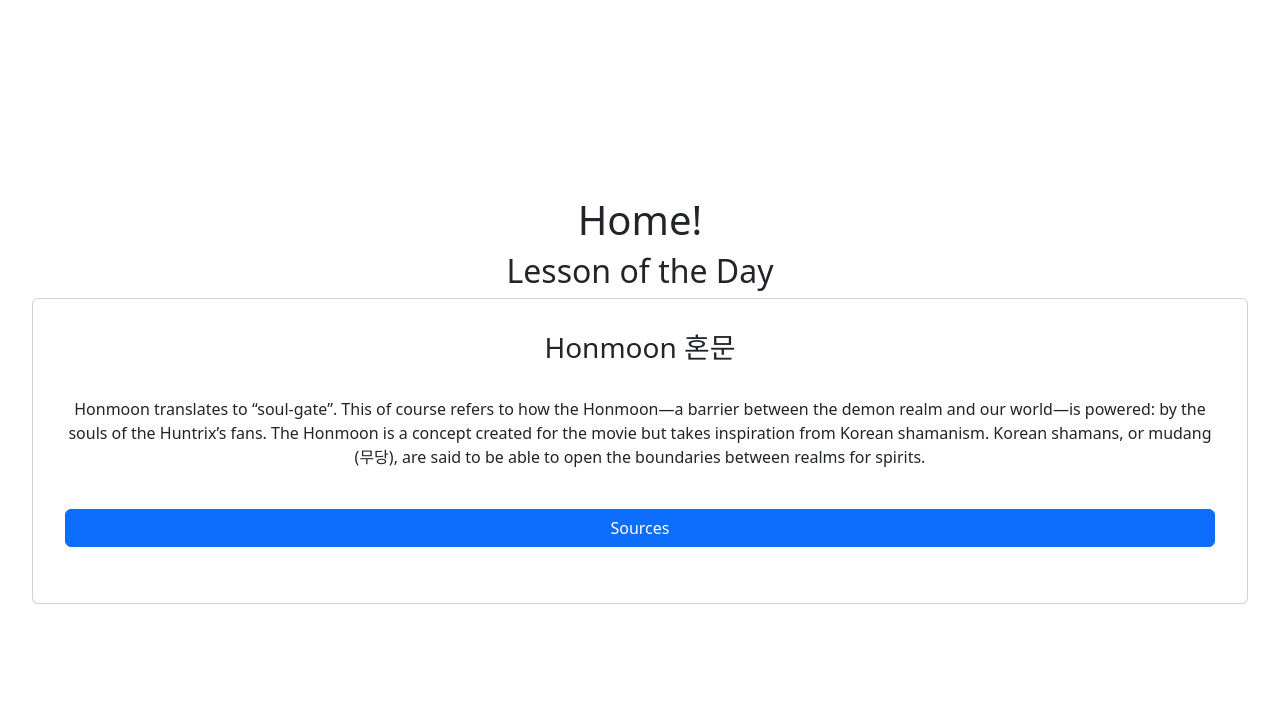
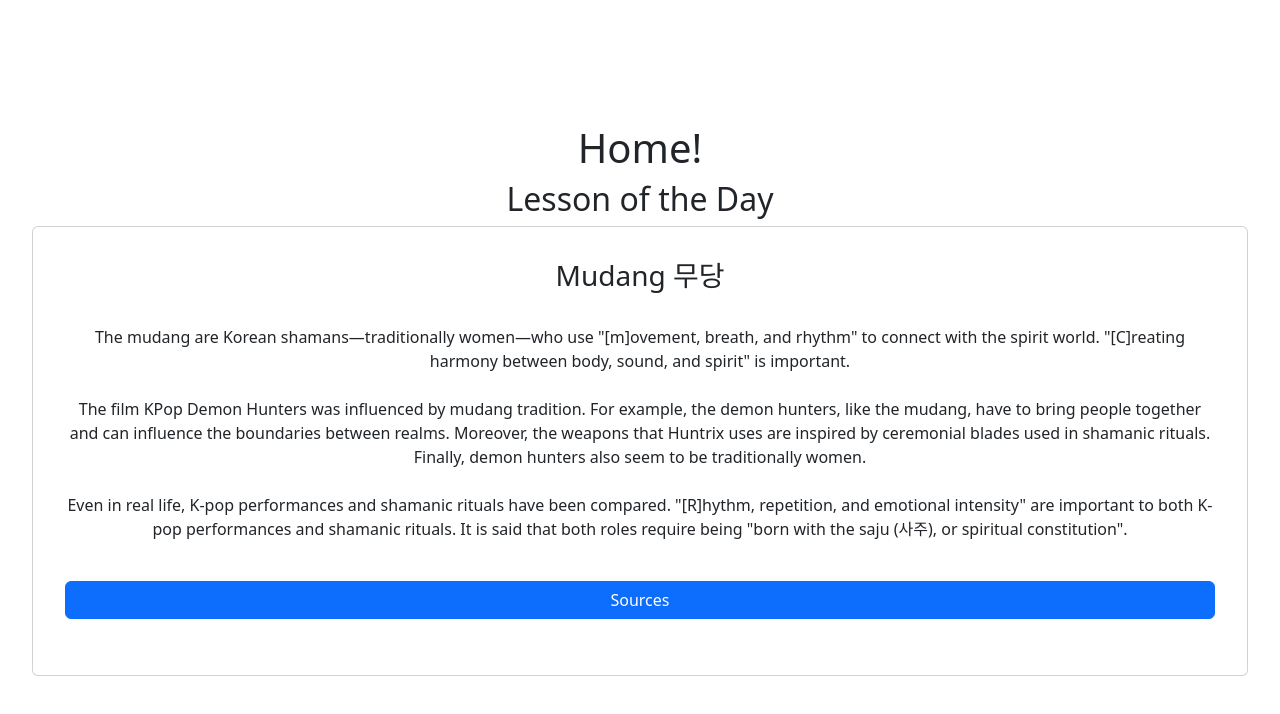
Before and after one commit to CS571-F25/p52, a React (Vite) app: page /#/ in a window 1280 px wide. Shown: the top 714 px of the page. Built offline with nearby package versions, Linux system fonts and the light colour scheme.

Commit message:
Added all of the lessons to dailyLessons.json; Indexed into lessons by date; TODO: consider using pictures for the daily lesson

```diff
--- a/src/components/Home.jsx
+++ b/src/components/Home.jsx
@@ -5,7 +5,12 @@ import Source from "./Source.jsx";
 
 export default function Home (props) {
 
-    let dailyLesson = lessons.lessons[0]; // indexing should be controlled by the day!
+    // new day, new lesson
+    const d = new Date();
+    let day = d.getDate(); // returns 1 to 31
+    let index = day % lessons.lessons.length;
+
+    let dailyLesson = lessons.lessons[index];
     let sources = dailyLesson.sources;
 
     // controls whether the daily lesson sources are shown; controlled by a button
--- a/src/components/dailyLessons.json
+++ b/src/components/dailyLessons.json
@@ -60,68 +60,129 @@
                 ]
         },
         {
-            "title": "",
-            "content": "",
+            "title": "Norigae 노리개",
+            "content": "A norigae is a traditional Korean pendant usually worn by women. It was historically one of the few ornaments that could be worn across all social classes (though lower class women wore simpler norigae than upper class women), and was often a treasured heirloom passed down as a wedding gift.\nEach norigae is different, expressing an individual’s taste, identity, social status, and wishes. Possible wishes represented in norigae include good luck, protection, longevity, prosperity, and the hope for many children. Despite each norigae’s individuality, they share similarities, being each composed of a main ornament (paemul 패물), intricate knots (maedeup 매듭), tassels (sul 술), and a hook (ddidon 띠돈) for attaching the norigae. A norigae can have a varying number of pendants, with one pendant (danjak 단작) and three pendants (samjak 삼작) being the most popular.\nThe Huntrix members wear norigae during their “How It’s Done” performance. Rumi’s norigae has a Gajipangsok knot, which symbolizes abundance and continuity. Mira’s norigae has a butterfly knot, which symbolizes transformation and beauty. Zoey’s norigae has a chrysanthemum knot, which symbolizes longevity and good fortune.",
                 "sources": [
                     {
-                        "author": "",
-                        "title": "",
-                        "website": "",
-                        "publisher": "",
-                        "date": "",
-                        "link": ""
+                        "author": "Bradley, Hallie",
+                        "title": "Knot Your Average Souvenir: The Korean Norigae",
+                        "website": "The Soul of Seoul",
+                        "date": "13 June 2025",
+                        "link": "https://thesoulofseoul.net/knot-your-average-souvenir-the-korean-norigae/"
                     },
                     {
-                        "author": "",
-                        "title": "",
-                        "website": "",
-                        "publisher": "",
-                        "date": "",
-                        "link": ""
+                        "title": "Exploring the Art of Korean Norigae: A Tradition of Knots and Symbols",
+                        "website": "BIROSO",
+                        "date": "3 Sept. 2024",
+                        "link": "https://biroso.net/blogs/%EB%89%B4%EC%8A%A4/exploring-the-art-of-korean-norigae-a-tradition-of-knots-and-symbols"
+                    },
+                    {
+                        "author": "K-culture Mania",
+                        "title": "Korean Heritage Meets Modern K-pop in Demon Hunter Style",
+                        "website": "YouTube",
+                        "date": "14 July 2025",
+                        "link": "https://www.youtube.com/watch?v=JxNInPbAk8c"
+                    },
+                    {
+                        "author": "M, Anyaa",
+                        "title": "Norigae Explained: Symbolism, History, and New KPop Demon Hunters Trend",
+                        "website": "Korea Travel Post",
+                        "date": "29 Aug. 2025",
+                        "link": "https://www.koreatravelpost.com/norigae-korea-traditional-charm-returns-through-kpop-demon-hunters/"
+                    },
+                    {
+                        "title": "Norigae - All You Need to Know About This Traditional Korean Accessory",
+                        "website": "My Korean Addiction",
+                        "date": "5 Jan. 2025",
+                        "link": "https://mykoreanaddiction.com/norigae-korean-accessory"
+                    },
+                    {
+                        "author": "Quaresma, Milena",
+                        "title": "K-Pop Demon Hunters: Traditional Korean Easter Eggs You Probably Missed",
+                        "website": "Lingopie",
+                        "date": "9 Sept. 2025",
+                        "link": "https://lingopie.com/blog/k-pop-demon-hunters-traditional-korean-easter-eggs-you-probably-missed/"
                     }
                 ]
         },
         {
-            "title": "",
-            "content": "",
+            "title": "Gat 갓",
+            "content": "A gat is a traditional Korean hat made of horsehair and bamboo. It has two main components: a brim (yangtae 양태) and a crown (moja 모자). The string attached to the gat is called a gatkkeun (갓끈). The gatkkeun can be decorated with beads of various materials, which helps weigh the gat down.\nThe gat reflects one’s social status and represents wisdom and dignity. Unlike in the west, where it is polite to remove your hat, it was considered respectful to keep your gat on. The gat was typically worn by men, especially noblemen, during the Joseon Dynasty (1392-1897 or 1392-1910, depending on the specification) — the time in which Jinu would have lived. The Saja Boys each wear a black gat, or heukrip (흑립), when they are first introduced and during their “Your Idol” performance.",
                 "sources": [
                     {
-                        "author": "",
-                        "title": "",
-                        "website": "",
-                        "publisher": "",
-                        "date": "",
-                        "link": ""
+                        "title": "Gat(갓), The Korean Traditional Hat",
+                        "website": "Ccorea",
+                        "date": "14 July 2025",
+                        "link": "https://ccorea.com/blogs/news/korean-traditional-hat"
                     },
                     {
-                        "author": "",
-                        "title": "",
-                        "website": "",
-                        "publisher": "",
-                        "date": "",
-                        "link": ""
+                        "author": "K-culture Mania",
+                        "title": "Korean Heritage Meets Modern K-pop in Demon Hunter Style",
+                        "website": "YouTube",
+                        "date": "14 July 2025",
+                        "link": "https://www.youtube.com/watch?v=JxNInPbAk8c"
+                    },
+                    {
+                        "title": "K-Pop Demon Hunters’ Saja Boys: Grim Reapers (저승사자, jeosung-saja), Gat (갓) & The Dance Across the Veil",
+                        "website": "KoreAtlas",
+                        "date": "14 July 2025",
+                        "link": "https://koreatlas.com/k-pop-demon-hunters-saja-boys-grim-reapers-jeosung-saja-gat-the-dance-across-the-veil/"
+                    },
+                    {
+                        "title": "‘That Hat Is Called a Gat!’ - What Jinu Wore in K-Pop Demon Hunters",
+                        "website": "Easy Korean Chat",
+                        "publisher": "Easy Korean Chat",
+                        "date": "7 July 2025",
+                        "link": "https://easykoreanchat.com/blogs/real-culture/that-hat-is-called-a-gat-what-jinu-wore-in-k-pop-demon-hunters"
+                    },
+                    {
+                        "title": "Headgear and Accessories",
+                        "website": "East Asian Societies",
+                        "publisher": "Weebly",
+                        "link": "https://easociety.weebly.com/headgear-and-accessories.html",
+                        "accessed":"24 Oct. 2025"
+                    },
+                    {
+                        "author": "Lorenzo",
+                        "title": "Man’s Hanbok – Gatkkeun",
+                        "website": "Lorenzo’s Workshop",
+                        "publisher": "Lorenzo’s Workshop",
+                        "date": "17 Dec. 2020",
+                        "link": "https://www.dellacivetta.org/lorenzo/2020/12/17/gatkkeun/"
                     }
                 ]
         },
         {
-            "title": "",
-            "content": "",
+            "title": "Saja (사자)",
+            "content": "Saja has two meanings. When pronounced with a short vowel (獅子), saja means \"lion.\" Hence, the Saja Boys’ logo is a lion and their fandom is called the Pride. On the other hand, when pronounced with a long vowel (使者), saja means \"envoy\" or \"messenger.\" In particular, jeoseung saja (저승사자) literally means \"underworld messenger.\" In Korean mythology, there are multiple jeoseung saja, each of whom record the names of the deceased and guide souls to the afterlife. They are not inherently malevolent spirits but instead maintain the cosmic balance—in some folktales, a jeoseung saja may display compassion and offer a few more moments of life. They all serve King Yama (or Yeomra-daewang 염라대왕), the King of the Underworld, who determines a soul’s fate after death. The jeoseung saja are usually depicted as men, each of whom wear a gat (갓), a traditional Korean hat that reflects their status as entities performing official duties. The Saja Boys similarly each wear a gat (갓). Like the two meanings of saja, the Saja Boys have a dual nature — the false, bubbly side they show during \"Soda Pop\" and their true, darker side they reveal during \"Your Idol.\"",
                 "sources": [
                     {
-                        "author": "",
-                        "title": "",
-                        "website": "",
-                        "publisher": "",
-                        "date": "",
-                        "link": ""
+                        "author": "Jahangiri, Narjes",
+                        "title": "What You Need to Know about Saja Boys, Korean’s Grim Reapers in K_pop Form",
+                        "website": "Honorary Reporters",
+                        "publisher": "Ministry of Culture, Sports and Tourism",
+                        "date": "16 July 2025",
+                        "link": "https://honoraryreporters.korea.net/board/detail.do?articlecate=1&board_no=29698&tpln=1"
                     },
                     {
-                        "author": "",
-                        "title": "",
-                        "website": "",
-                        "publisher": "",
-                        "date": "",
-                        "link": ""
+                        "title": "K-Pop Demon Hunters’ Saja Boys: Grim Reapers (저승사자, jeosung-saja), Gat (갓) & The Dance Across the Veil",
+                        "website": "KoreAtlas",
+                        "date": "14 July 2025",
+                        "link": "https://koreatlas.com/k-pop-demon-hunters-saja-boys-grim-reapers-jeosung-saja-gat-the-dance-across-the-veil/"
+                    },
+                    {
+                        "author": "Nair, Nitten",
+                        "title": "Jeoseung Saja : The Korean Grim Reaper",
+                        "website": "Mythlok",
+                        "date": "22 Oct. 2025",
+                        "link": "https://mythlok.com/jeoseung-saja/"
+                    },
+                    {
+                        "author": "Talk To Me In Korean",
+                        "title": "K-pop Demon Hunters explained by a Korean teacher",
+                        "website": "YouTube",
+                        "date": "18 July 2025",
+                        "link": "https://www.youtube.com/watch?v=qCmpU3ssip8"
                     }
                 ]
         }
```
